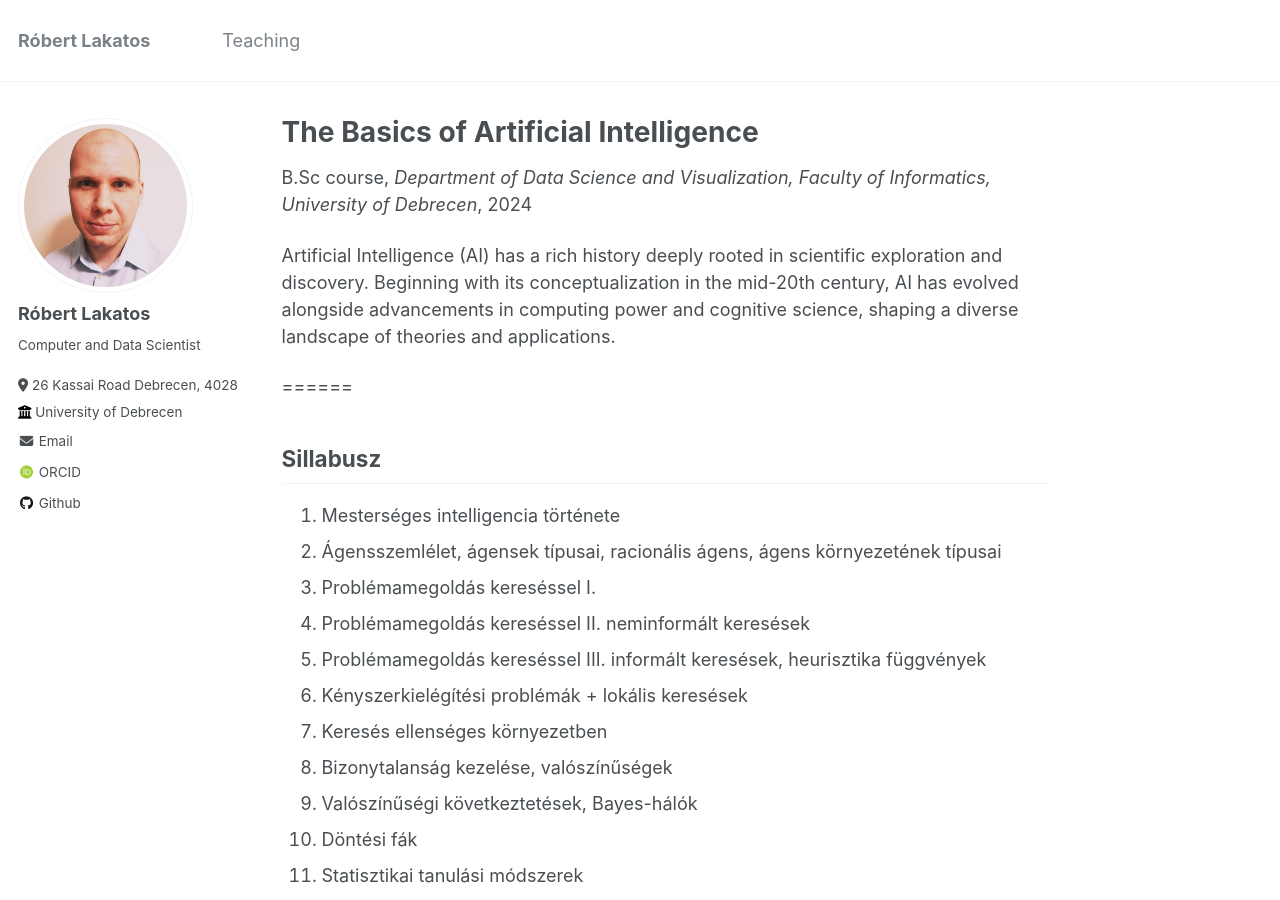
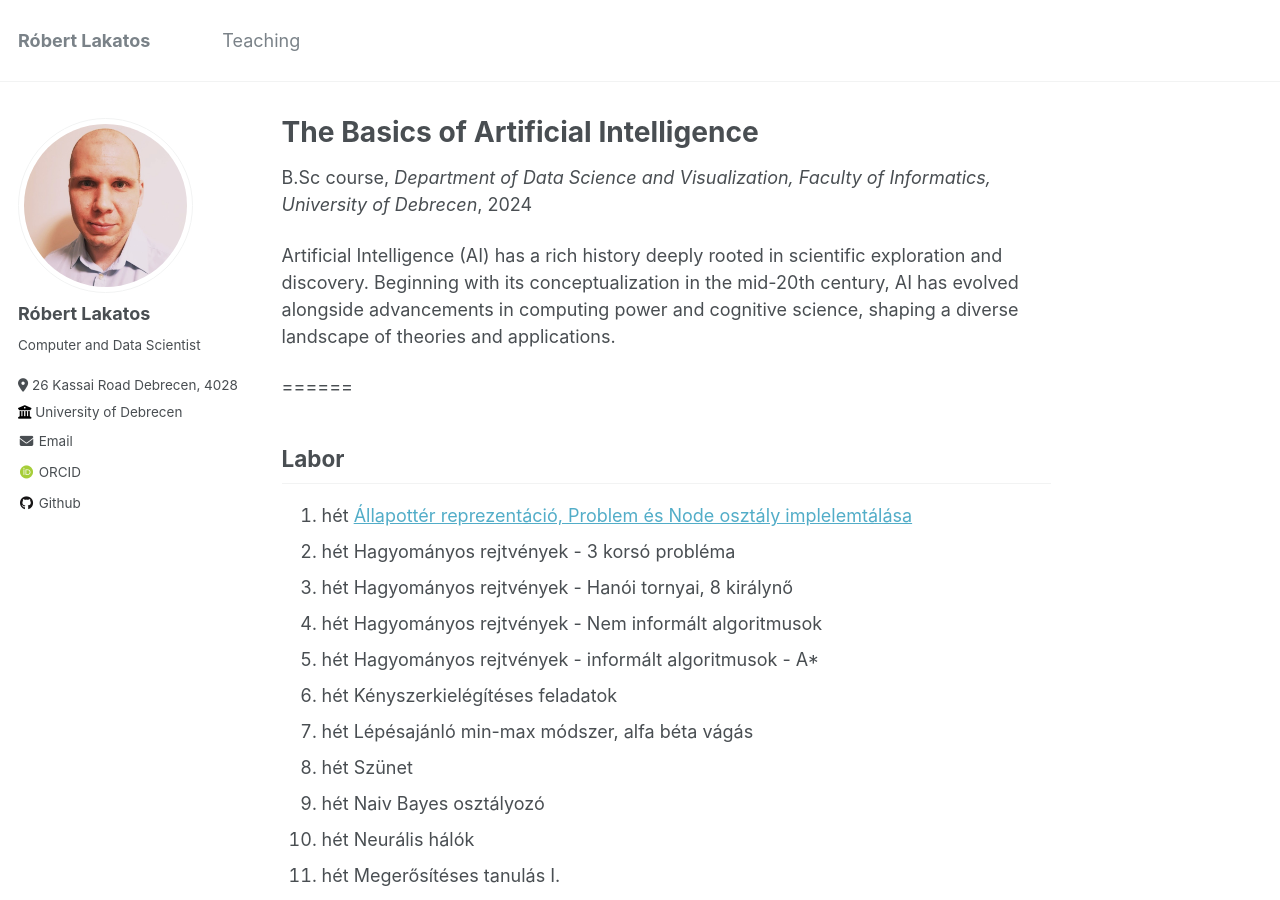
Before and after one commit to robertlakatos/me, a Jekyll site: the page built from _teaching/AI.md, in a window 1280 px wide and 900 px high. Built offline with Jekyll 4.4.1, drawn with Linux system fonts in a browser that asks for light colours; some web fonts are replaced; some of the changed text lies outside the part shown.

Commit message:
20240226

```diff
--- a/_teaching/AI.md
+++ b/_teaching/AI.md
@@ -12,18 +11,19 @@ Artificial Intelligence (AI) has a rich history deeply rooted in scientific expl
 
 ======
 
-## Sillabusz
+## Labor
 
-1. Mesterséges intelligencia története
-2. Ágensszemlélet, ágensek típusai, racionális ágens, ágens környezetének típusai
-3. Problémamegoldás kereséssel I.
-4. Problémamegoldás kereséssel II. neminformált keresések
-5. Problémamegoldás kereséssel III. informált keresések, heurisztika függvények
-6. Kényszerkielégítési problémák + lokális keresések
-7. Keresés ellenséges környezetben
-8. Bizonytalanság kezelése, valószínűségek
-9. Valószínűségi következtetések, Bayes-hálók
-10. Döntési fák
-11. Statisztikai tanulási módszerek
-12. Neurális hálók
-13. Megerősítéses tanulás I.
+1. hét	[Állapottér reprezentáció, Problem és Node osztály implelemtálása](../materials/AI/lesson_1)
+2. hét  Hagyományos rejtvények - 3 korsó probléma
+3. hét	Hagyományos rejtvények - Hanói tornyai, 8 királynő
+4. hét	Hagyományos rejtvények - Nem informált algoritmusok
+5. hét	Hagyományos rejtvények - informált algoritmusok - A*
+6. hét	Kényszerkielégítéses feladatok
+7. hét	Lépésajánló min-max módszer, alfa béta vágás
+8. hét	Szünet
+9. hét	Naiv Bayes osztályozó
+10. hét	Neurális hálók
+11. hét	Megerősítéses tanulás I.
+12. hét	Megerősítéses tanulás II.
+13. hét	Jegymegajánló (Zárthelyi/Elővizsga) dolgozat
+14. hét	Pót Jegymegajánló (Zárthelyi/Elővizsga) dolgozat
```
Also changed, not shown: other parts of _teaching/AI.md (+1 -2 lines), _teaching/NLP-A.md (+0 -1 lines), _teaching/NLP-I.md (+0 -1 lines), materials/AI/lesson_1.md (+0 -16 lines), materials/NLP-A/attention-I.md (+0 -1 lines).
